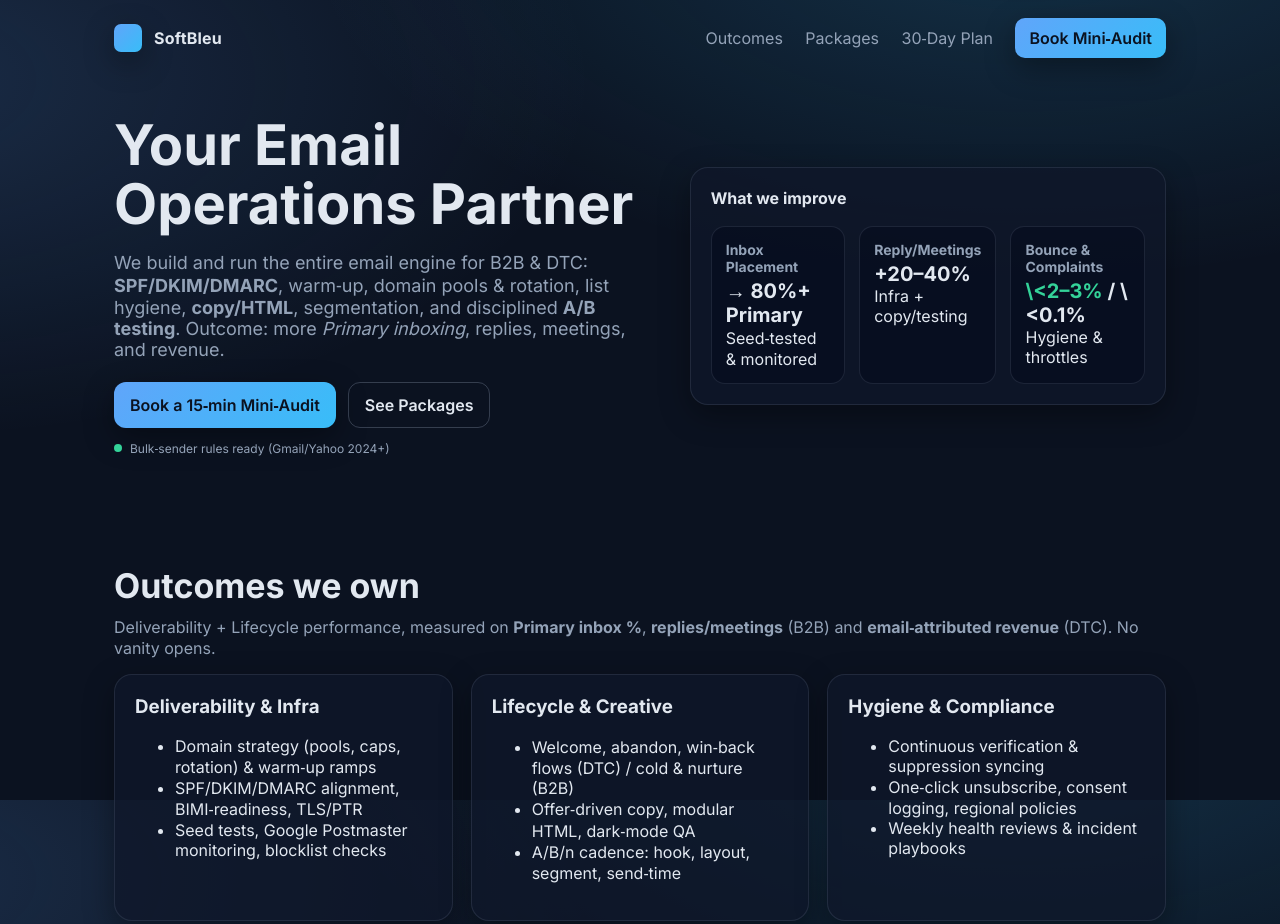
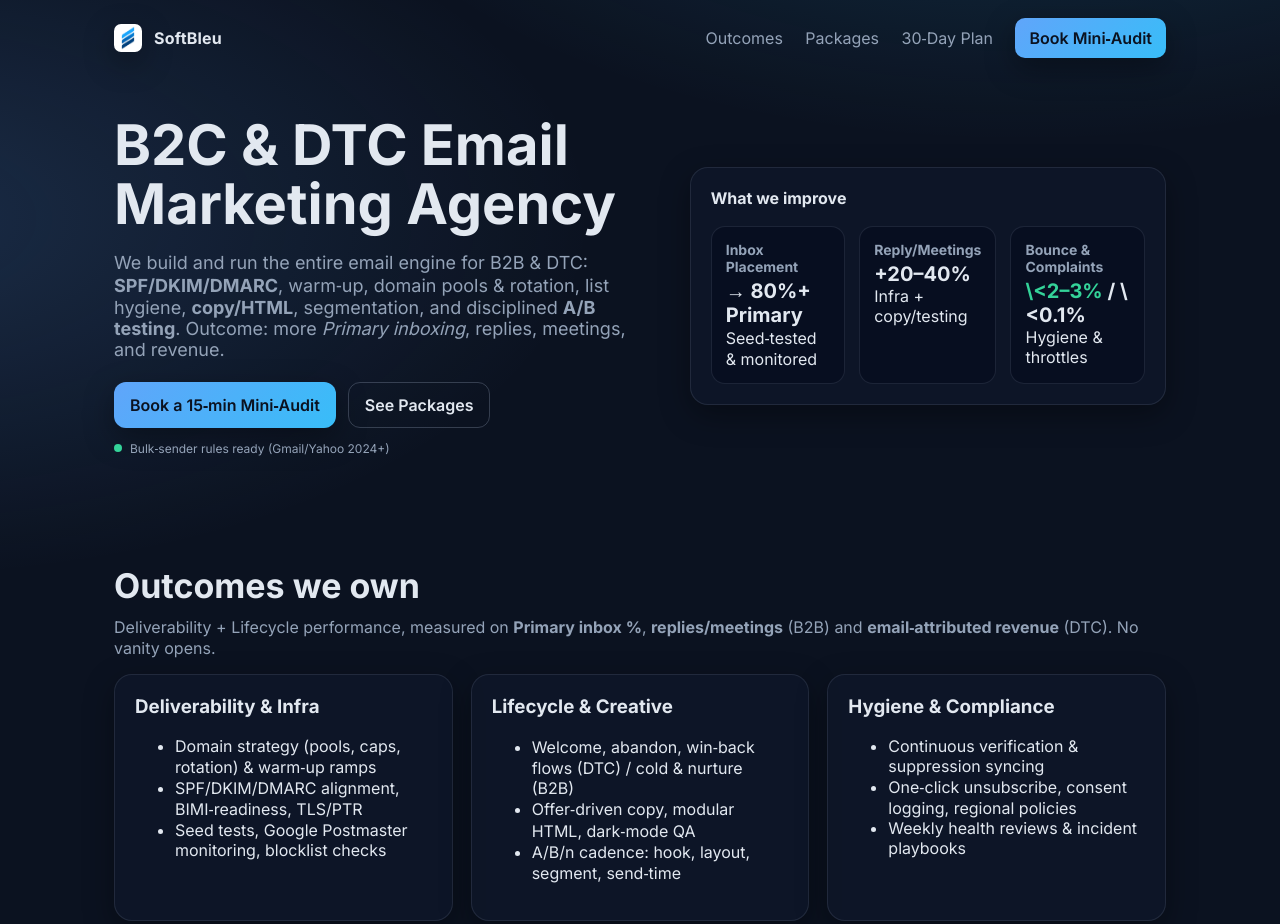
Before and after one commit to TemirlanSadykov/softblea-site, a plain HTML site: page index.html in a window 1280 px wide. Shown: the top 924 px of the page. Drawn offline with Linux system fonts and the light colour scheme.

Commit message:
Background, smooth scroll, logo

```diff
--- a/index.html
+++ b/index.html
@@ -33,7 +33,25 @@
       --shadow: 0 10px 30px rgba(0,0,0,.35);
     }
     *{box-sizing:border-box}
-    html,body{height:100%}
+    html,body{
+      margin:0; font-family:Inter,system-ui,Segoe UI,Roboto,Helvetica,Arial,sans-serif;
+      background: var(--bg);
+      color:var(--ink);
+      -webkit-font-smoothing:antialiased; text-rendering:optimizeLegibility;
+      position: relative;
+    }
+    /* Single, page-wide decorative background (no per-section repetition) */
+    body::before{
+      content:"";
+      position: fixed; inset:0; z-index:-1; pointer-events:none;
+      background:
+        radial-gradient(1200px 600px at 80% -10%, rgba(56,189,248,.18), transparent 60%),
+        radial-gradient(1200px 600px at -10% 10%, rgba(96,165,250,.18), transparent 60%);
+    }
+    @media (prefers-reduced-motion: reduce){ body::before{ background: none; } }
+    /* Smooth anchor scrolling */
+    html{scroll-behavior:smooth}
+    @media (prefers-reduced-motion: reduce){html{scroll-behavior:auto}}
     body{
       margin:0; font-family:Inter,system-ui,Segoe UI,Roboto,Helvetica,Arial,sans-serif;
       background: radial-gradient(1200px 600px at 80% -10%, rgba(56,189,248,.18), transparent 60%),
@@ -46,8 +64,9 @@
     a:hover{text-decoration:underline}
     .wrap{max-width:1100px; margin:0 auto; padding:24px}
     header{display:flex; align-items:center; justify-content:space-between; gap:16px}
-    .logo{display:flex; align-items:center; gap:12px; font-weight:700; letter-spacing:.2px}
-    .logo-mark{width:28px; height:28px; background:linear-gradient(135deg, var(--brand), var(--accent)); border-radius:7px; box-shadow:var(--shadow)}
+  .logo{display:flex; align-items:center; gap:12px; font-weight:700; letter-spacing:.2px}
+  .logo-img{width:28px; height:28px; object-fit:cover; border-radius:7px; box-shadow:var(--shadow); display:inline-block}
+  .logo-mark{width:28px; height:28px; background:linear-gradient(135deg, var(--brand), var(--accent)); border-radius:7px; box-shadow:var(--shadow)}
     nav a{margin-left:18px; color:var(--muted)}
     nav a.cta{color:#0b1220; background:linear-gradient(135deg, var(--brand), var(--accent)); padding:10px 14px; border-radius:10px; font-weight:600; box-shadow:var(--shadow)}
 
@@ -95,7 +114,7 @@
 <body>
   <div class="wrap">
     <header>
-      <div class="logo"><div class="logo-mark"></div><span>SoftBleu</span></div>
+      <div class="logo"><img src="/logo.png" alt="SoftBleu logo" class="logo-img"><span>SoftBleu</span></div>
       <nav>
         <a href="#outcomes">Outcomes</a>
         <a href="#packages">Packages</a>
@@ -106,7 +125,7 @@
 
     <section class="hero">
       <div>
-        <h1>Your Email Operations Partner</h1>
+        <h1>B2C & DTC Email Marketing Agency</h1>
         <p class="sub">We build and run the entire email engine for B2B & DTC: <strong>SPF/DKIM/DMARC</strong>, warm‑up, domain pools & rotation, list hygiene, <strong>copy/HTML</strong>, segmentation, and disciplined <strong>A/B testing</strong>. Outcome: more <em>Primary inboxing</em>, replies, meetings, and revenue.</p>
         <div class="cta-row">
           <a class="btn primary" href="#contact">Book a 15‑min Mini‑Audit</a>
@@ -243,7 +262,7 @@
     <footer class="foot">
       <div class="wrap" style="padding:0">
         <div style="display:flex; align-items:center; justify-content:space-between; gap:12px; flex-wrap:wrap">
-          <div class="logo"><div class="logo-mark"></div><span>SoftBleu</span></div>
+          <div class="logo"><img src="/logo.png" alt="SoftBleu logo" class="logo-img"><span>SoftBleu</span></div>
           <div>© <span id="y"></span> SoftBleu. All rights reserved. · <a href="#">Privacy</a></div>
         </div>
       </div>
```
Also changed, not shown: logo.png (added).
